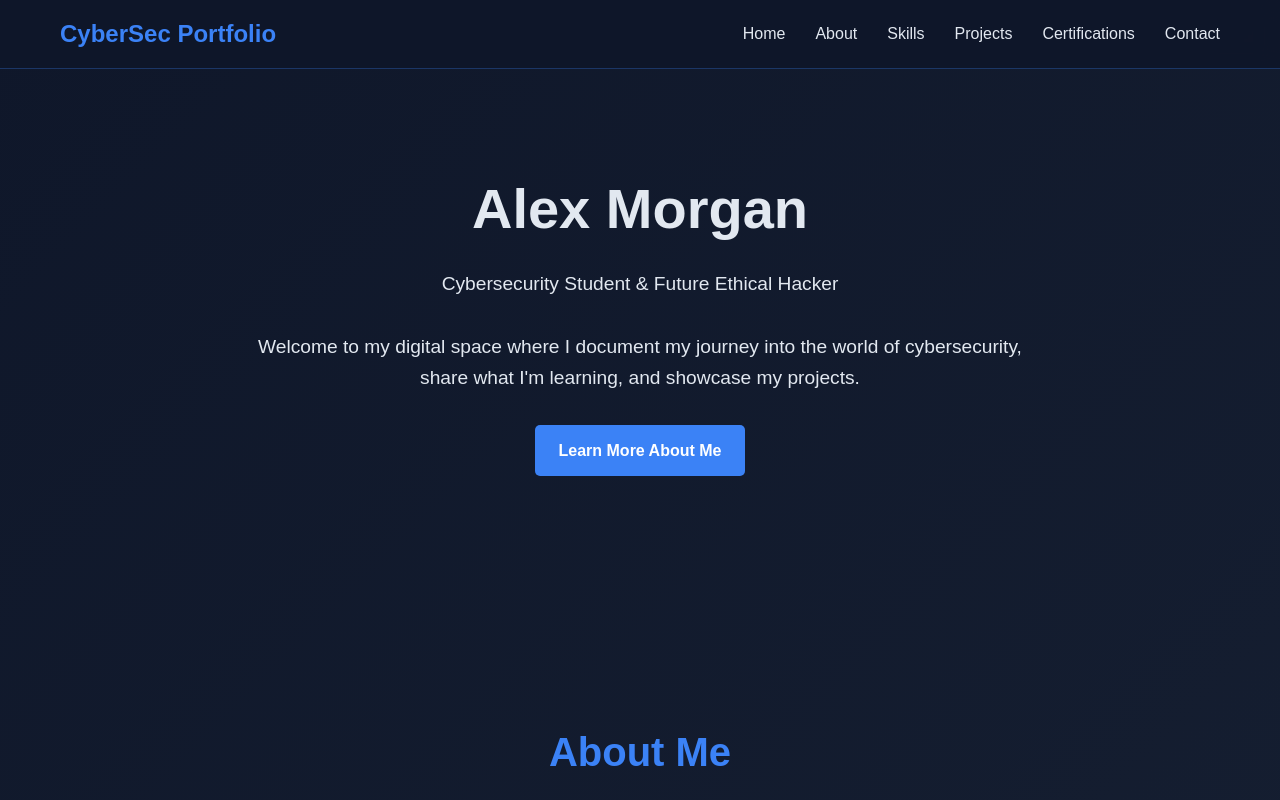
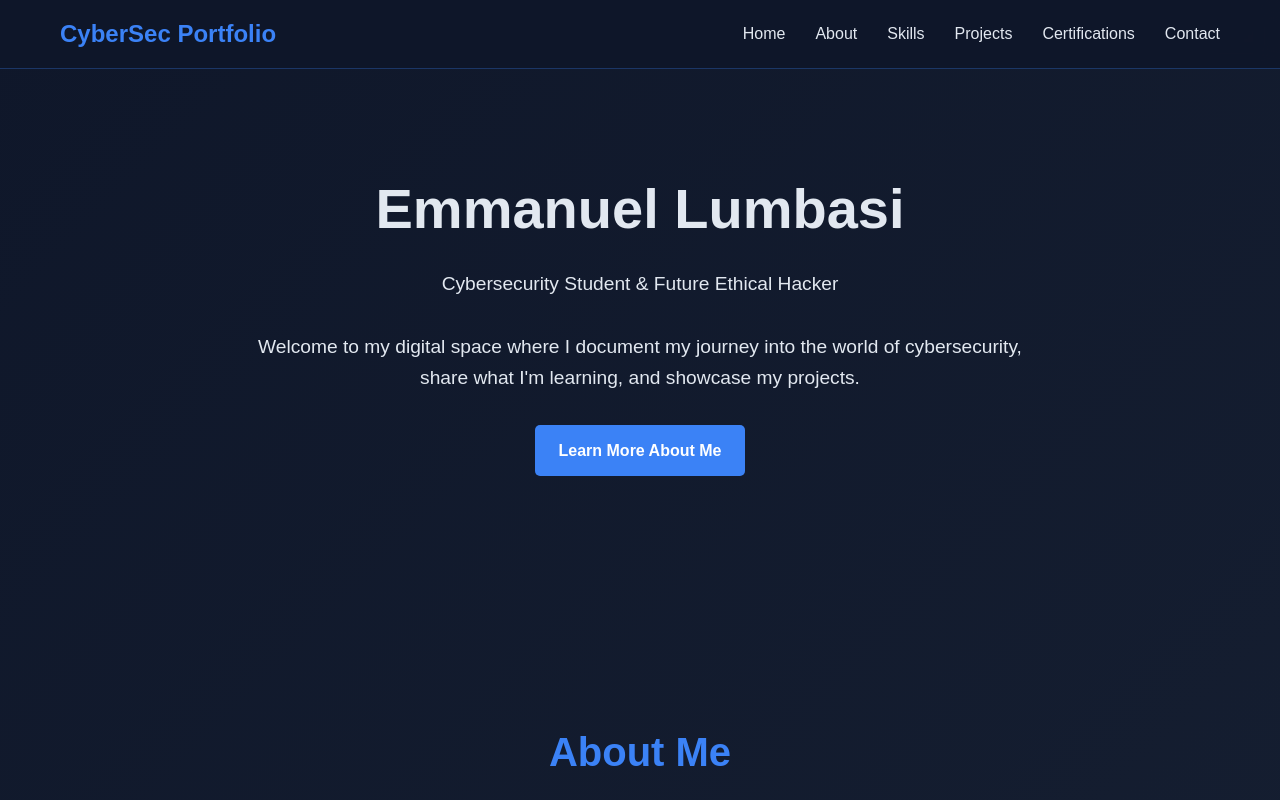
Before and after one commit to emmanuellumbasi/emmanuellumbasi.github.io, a plain HTML site: page index.html in a window 1280 px wide. Shown: the top 800 px of the page. Drawn offline with Linux system fonts and the light colour scheme.

Commit message:
Update index.html

```diff
--- a/index.html
+++ b/index.html
@@ -430,7 +430,7 @@
     <section id="home">
         <div class="container">
             <div class="hero-content">
-                <h1>Alex Morgan</h1>
+                <h1>Emmanuel Lumbasi</h1>
                 <p>Cybersecurity Student & Future Ethical Hacker</p>
                 <p>Welcome to my digital space where I document my journey into the world of cybersecurity, share what I'm learning, and showcase my projects.</p>
                 <a href="#about" class="btn">Learn More About Me</a>
```
